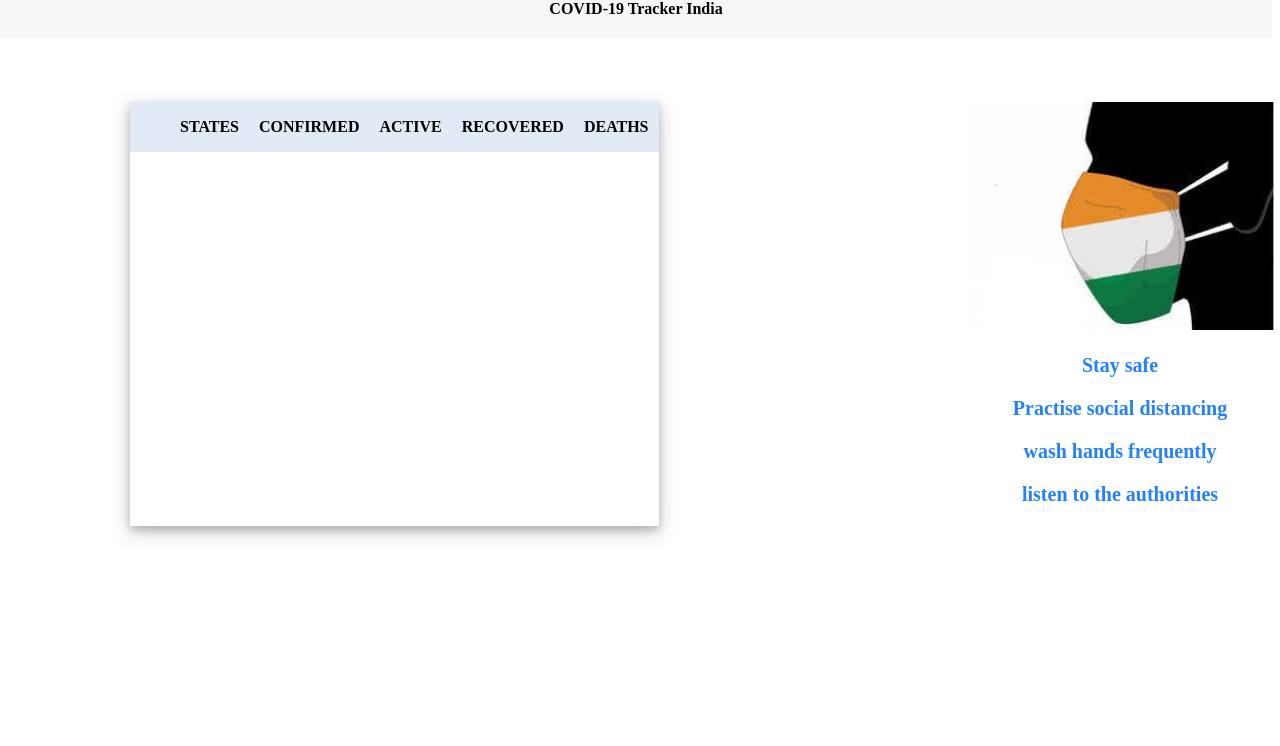
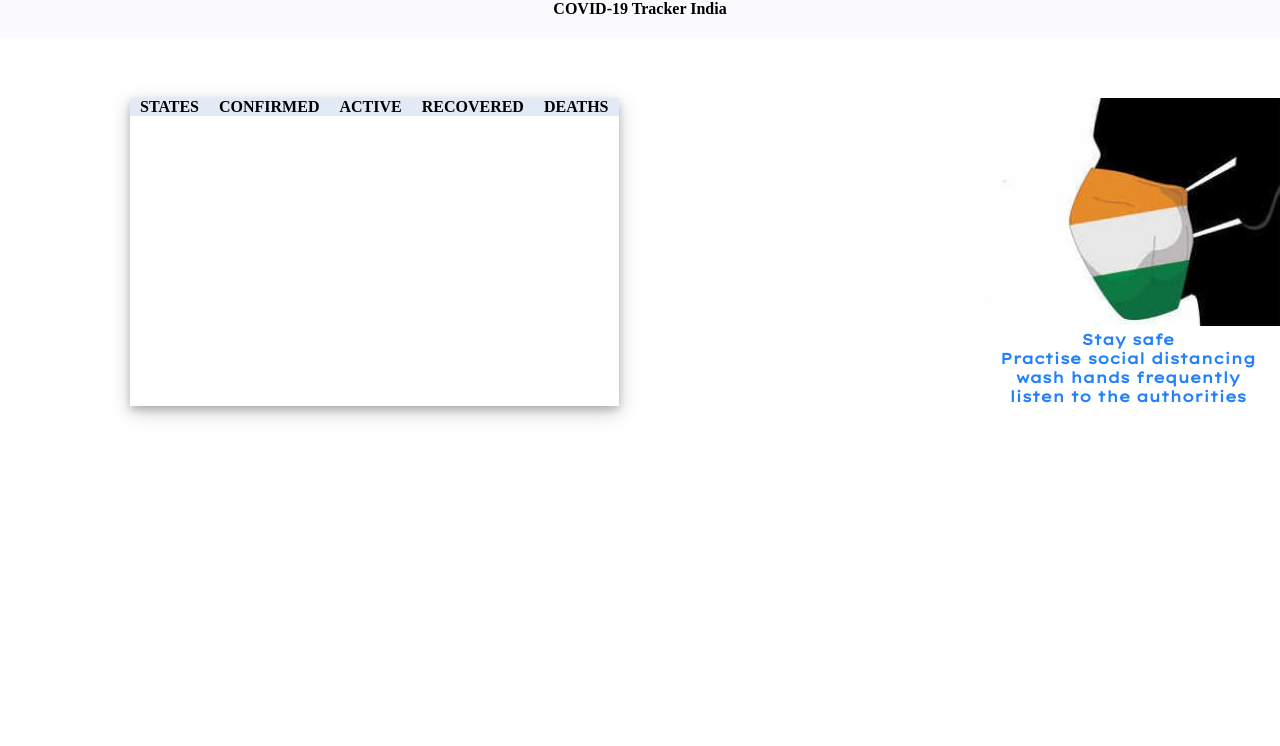
Before and after one commit to DeepaPrasanna/Covid19Tracker, a plain HTML site: page index.html in a window 1280 px wide. Shown: the top 746 px of the page. Drawn offline with Linux system fonts and the light colour scheme; no server answers.

Commit message:
added the styles

```diff
--- a/style.css
+++ b/style.css
@@ -1,22 +1,38 @@
-body {
-  background-color: #ffffff;
-  margin-top: 0px;
-  margin-left: 0px;
+* {
+  margin: 0px;
+  padding: 0px;
 }
 nav {
-  background-color: #f6f6f7;
-  /* margin: 0px; */
+  background-color: #fafaff;
   text-align: center;
   padding-bottom: 20px;
   font-weight: bolder;
   font-size: 16px;
+}
+
+body {
+  background-color: #ffffff;
+}
+.heading {
+  background-color: #ffecec;
+  margin: 20px 0px 40px 0px;
+}
+.marquee {
+  animation: marquee 10s linear infinite;
+}
+@keyframes marquee {
+  0% {
+    transform: translate(0, 0);
+  }
+  100% {
+    transform: translate(-100%, 0);
+  }
 }
 footer {
   position: fixed;
   left: 0;
   bottom: 0;
   width: 100%;
-  /* background-color: #dbdbdf; */
   background-color: #cbcbe9;
   padding: 10px;
   text-align: center;
@@ -28,72 +44,45 @@ img {
   width: 1rem;
   margin: 0px 2px 0px 2px;
 }
-.heading {
-  background-color: #ffecec;
-}
-.marquee {
-  text-align: center;
-  animation: marquee 10s linear infinite;
-}
-@keyframes marquee {
-  0% {
-    transform: translate(0, 0);
-  }
-  100% {
-    transform: translate(-100%, 0);
-  }
-}
+
 .mask {
   width: 100%;
 }
 .main-class {
   display: flex;
   justify-content: space-between;
+  margin-bottom: 150px;
 }
-/* .column-2 {
-  display: flex;
-  justify-content: flex-start;
-  flex-direction: column;
-} */
-.column-2 > p {
-  color: #2381fb;
-  font-weight: bold;
-  font-size: 20px;
-  text-align: center;
+.column-1 {
+  margin-left: 130px;
+  box-shadow: 0 4px 8px 0 rgba(0, 0, 0, 0.2), 0 6px 20px 0 rgba(0, 0, 0, 0.19);
 }
 .table-head {
   background-color: #e2ebf5;
   font-weight: bold;
   text-transform: uppercase;
-  display: flex;
-  /* justify-content: center; */
-  /* position: fixed;
-  top: 0px;
-  width: 100%; */
 }
 .horizontal-list {
   list-style: none;
-  /* flex-direction: row; */
   display: flex;
   justify-content: space-around;
 }
 
 ul.horizontal-list li {
-  display: inline;
   padding: 0px 10px 0px 10px;
 }
 .list-items {
   background-color: #eceeef;
-  /* margin: 0px; */
   border-bottom-style: groove;
   border-top-style: groove;
   margin: 2px 0px 2px 0px;
-  display: flex;
+  /* display: flex;
+  justify-content: space-evenly; */
 }
-.column-1 {
-  margin-left: 130px;
-  box-shadow: 0 4px 8px 0 rgba(0, 0, 0, 0.2), 0 6px 20px 0 rgba(0, 0, 0, 0.19);
+.column-2 > p {
+  color: #2381fb;
+  font-weight: bold;
+  font-size: 15px;
+  text-align: center;
+  font-family: "Lexend Giga", sans-serif;
 }
-.item {
-  /* flex-direction: row; */
-}
```
